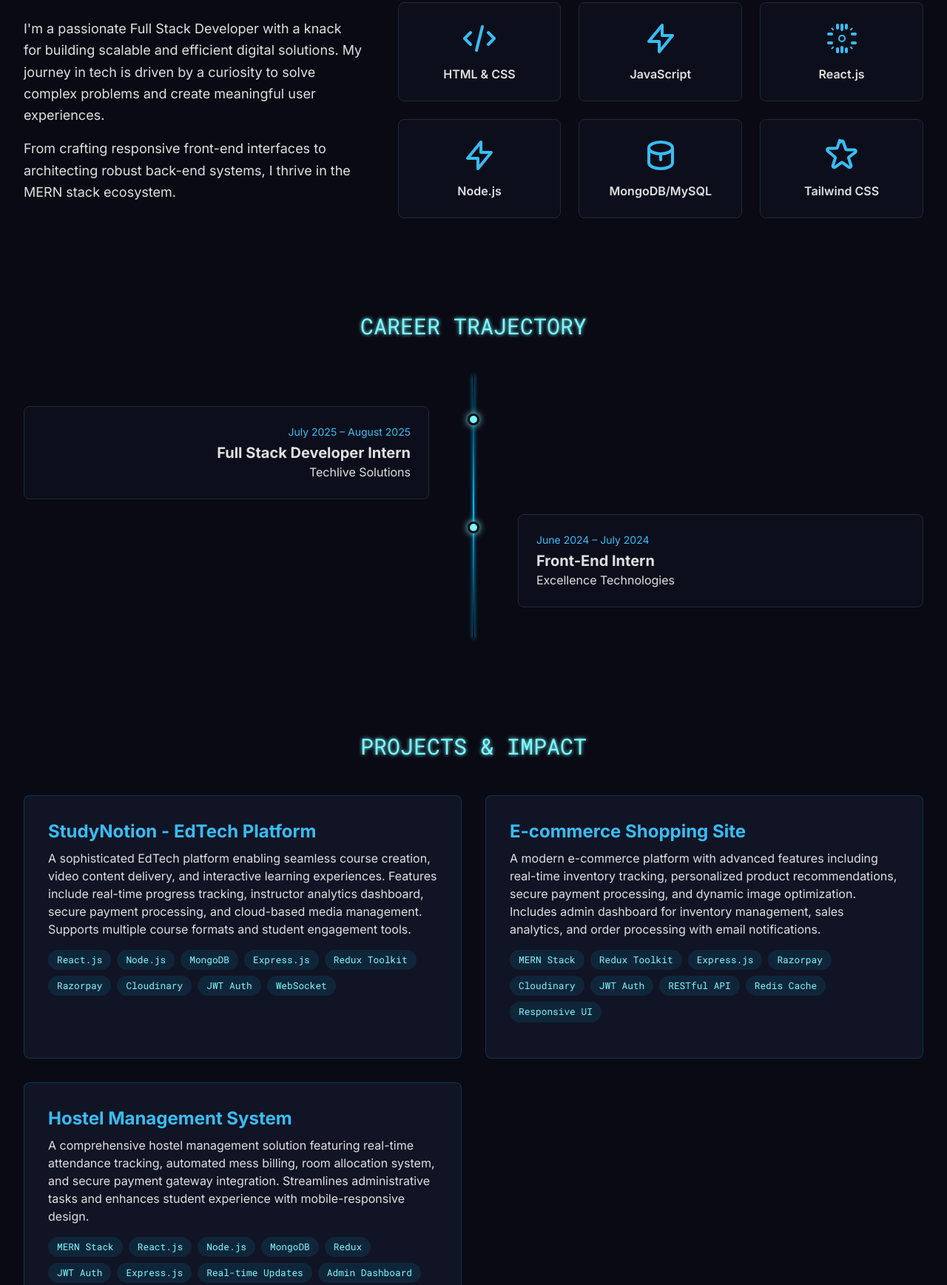
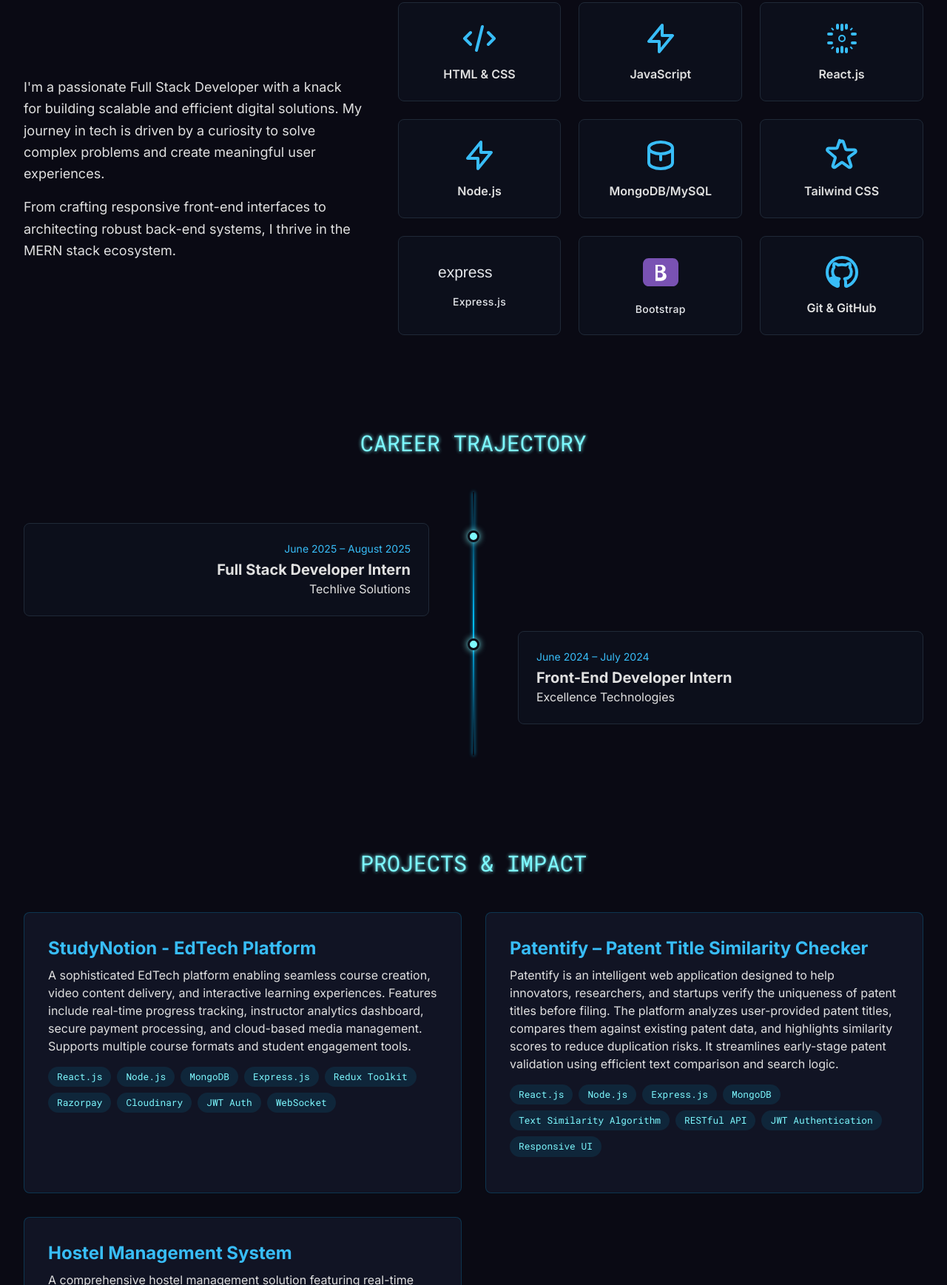
Before and after one commit to Kapleshwargupta5968/Portfolio, a plain HTML site: page index.html in a window 1280 px wide. Shown: the part 977-2714 px from the top of the page at 74% size. Drawn offline with nearby package versions, Linux system fonts and the light colour scheme.

Commit message:
portfolioKp

```diff
--- a/index.html
+++ b/index.html
@@ -63,7 +63,7 @@
                         class="inline-block bg-sky-500/10 border border-sky-500 text-sky-400 font-bold py-3 px-8 rounded-lg button-glow transition-all duration-300 hover:bg-sky-500/20 text-center">
                         View My Work
                     </a>
-                    <a href="./assets/CV/kapleshwarkumarCV.pdf" download="Kapleshwar_Kumar_Resume.pdf"
+                    <a href="./assets/CV/kapleshwarKumar.pdf" download="Kapleshwar_Kumar_Resume.pdf"
                         class="inline-block border border-gray-600 text-gray-300 font-bold py-3 px-8 rounded-lg transition-all duration-300 hover:bg-gray-800 hover:border-sky-500 hover:text-sky-400 text-center">
                         Download CV
                     </a>
@@ -171,6 +171,58 @@
                             </svg>
                             <h3 class="font-semibold text-center">Tailwind CSS</h3>
                         </div>
+                        <!-- <div
+                            class="flex flex-col items-center bg-gray-900/40 p-6 rounded-lg border border-gray-800 hover:border-sky-500 hover:bg-gray-900/60 transition-all duration-300">
+                            <svg class="w-12 h-12 mb-3 text-sky-400" fill="none" stroke="currentColor"
+                                viewBox="0 0 24 24" xmlns="http://www.w3.org/2000/svg">
+                                <path stroke-linecap="round" stroke-linejoin="round" stroke-width="2"
+                                    d="M3 12h18M12 3v18"></path>
+                            </svg>
+                            <h3 class="font-semibold text-center">Express.js</h3>
+                        </div> -->
+                        <div class="flex flex-col items-center justify-center bg-gray-900/40 p-6 rounded-lg border border-gray-800
+         hover:border-sky-500 hover:bg-gray-900/60 transition-all duration-300">
+
+                            <!-- Express.js Official Wordmark -->
+                            <svg class="w-21 h-7 mb-4" viewBox="0 0 128 32" xmlns="http://www.w3.org/2000/svg"
+                                aria-label="Express.js Logo">
+                                <text x="0" y="24" font-family="Helvetica, Arial, sans-serif" font-size="24"
+                                    font-weight="500" fill="#E5E7EB">
+                                    express
+                                </text>
+                            </svg>
+
+                            <h3 class="font-medium text-sm tracking-wide text-gray-200">
+                                Express.js
+                            </h3>
+                        </div>
+                        <div class="flex flex-col items-center justify-center bg-gray-900/40 p-6 rounded-lg border border-gray-800
+         hover:border-sky-500 hover:bg-gray-900/60 transition-all duration-300">
+
+                            <!-- Bootstrap Official Logo -->
+                            <svg class="w-12 h-12 mb-4" viewBox="0 0 118 94" xmlns="http://www.w3.org/2000/svg"
+                                aria-label="Bootstrap Logo">
+                                <path fill="#7952B3"
+                                    d="M19.2 0C8.6 0 0 8.6 0 19.2v55.6C0 85.4 8.6 94 19.2 94h79.6c10.6 0 19.2-8.6 19.2-19.2V19.2C118 8.6 109.4 0 98.8 0H19.2z" />
+                                <path fill="#fff"
+                                    d="M58.9 22.3c9.6 0 16.3 4.8 16.3 13 0 5.6-3.3 9.8-8.6 11.6v.2c6.8 1.3 11.5 6.1 11.5 13 0 9.4-7.5 15.6-18.7 15.6H41.7V22.3h17.2zm-4.2 19.5c6.3 0 9.7-2.6 9.7-7.3 0-4.7-3.2-7.1-9.4-7.1h-5.6v14.4h5.3zm.6 23.3c6.9 0 10.8-3 10.8-8.5 0-5.3-3.8-8.3-10.9-8.3h-6.1v16.8h6.2z" />
+                            </svg>
+
+                            <h3 class="font-medium text-sm tracking-wide text-gray-200">
+                                Bootstrap
+                            </h3>
+                        </div>
+
+                        <div
+                            class="flex flex-col items-center bg-gray-900/40 p-6 rounded-lg border border-gray-800 hover:border-sky-500 hover:bg-gray-900/60 transition-all duration-300">
+                            <svg class="w-12 h-12 mb-3 text-sky-400" fill="none" stroke="currentColor"
+                                viewBox="0 0 24 24" xmlns="http://www.w3.org/2000/svg">
+                                <path stroke-linecap="round" stroke-linejoin="round" stroke-width="2"
+                                    d="M12 2C6.477 2 2 6.477 2 12c0 4.418 2.867 8.166 6.839 9.489.5.091.682-.217.682-.483 0-.238-.009-.868-.013-1.703-2.782.605-3.369-1.34-3.369-1.34-.454-1.154-1.11-1.462-1.11-1.462-.908-.62.069-.607.069-.607 1.004.071 1.531 1.032 1.531 1.032.892 1.528 2.341 1.087 2.91.832.091-.647.35-1.087.636-1.337-2.22-.252-4.555-1.11-4.555-4.945 0-1.091.39-1.983 1.029-2.681-.103-.253-.446-1.27.098-2.647 0 0 .84-.269 2.75 1.025A9.564 9.564 0 0112 6.844c.85.004 1.705.115 2.504.337 1.91-1.294 2.75-1.025 2.75-1.025.544 1.377.201 2.394.099 2.647.64.698 1.028 1.59 1.028 2.681 0 3.845-2.338 4.69-4.565 4.936.359.309.678.919.678 1.852 0 1.336-.012 2.415-.012 2.744 0 .268.18.579.688.481C19.135 20.162 22 16.414 22 12c0-5.523-4.477-10-10-10z">
+                                </path>
+                            </svg>
+                            <h3 class="font-semibold text-center">Git & GitHub</h3>
+                        </div>
                     </div>
                 </div>
             </div>
@@ -183,7 +235,7 @@
                 <div class="timeline-item">
                     <div class="timeline-dot"></div>
                     <div class="p-6 rounded-lg bg-gray-900/40 border border-gray-800">
-                        <p class="text-sm text-sky-400">July 2025 – August 2025</p>
+                        <p class="text-sm text-sky-400">June 2025 – August 2025</p>
                         <h3 class="text-xl font-bold mt-1">Full Stack Developer Intern</h3>
                         <p class="text-md text-text-secondary">Techlive Solutions</p>
                     </div>
@@ -192,7 +244,7 @@
                     <div class="timeline-dot"></div>
                     <div class="p-6 rounded-lg bg-gray-900/40 border border-gray-800">
                         <p class="text-sm text-sky-400">June 2024 – July 2024</p>
-                        <h3 class="text-xl font-bold mt-1">Front-End Intern</h3>
+                        <h3 class="text-xl font-bold mt-1">Front-End Developer Intern</h3>
                         <p class="text-md text-text-secondary">Excellence Technologies</p>
                     </div>
                 </div>
@@ -203,12 +255,16 @@
         <section id="projects" class="reveal">
             <h2 class="section-header text-2xl md:text-3xl mb-12 text-center">PROJECTS & IMPACT</h2>
             <div class="grid md:grid-cols-1 lg:grid-cols-2 gap-8">
+
                 <!-- Project Card 1: StudyNotion -->
                 <div class="project-card cursor-pointer">
                     <h3 class="text-2xl font-bold text-sky-400">StudyNotion - EdTech Platform</h3>
-                    <p class="text-text-secondary mt-2 mb-4">A sophisticated EdTech platform enabling seamless course creation,
-                        video content delivery, and interactive learning experiences. Features include real-time progress tracking,
-                        instructor analytics dashboard, secure payment processing, and cloud-based media management. Supports multiple
+                    <p class="text-text-secondary mt-2 mb-4">A sophisticated EdTech platform enabling seamless course
+                        creation,
+                        video content delivery, and interactive learning experiences. Features include real-time
+                        progress tracking,
+                        instructor analytics dashboard, secure payment processing, and cloud-based media management.
+                        Supports multiple
                         course formats and student engagement tools.</p>
                     <div class="flex flex-wrap gap-2 mb-4">
                         <span class="tech-tag">React.js</span>
@@ -222,32 +278,40 @@
                         <span class="tech-tag">WebSocket</span>
                     </div>
                 </div>
-                <!-- Project Card 2: E-commerce Website -->
+
+                <!-- Project Card 2: Patentify – Patent Title Similarity Checker -->
                 <div class="project-card cursor-pointer">
-                    <h3 class="text-2xl font-bold text-sky-400">E-commerce Shopping Site</h3>
-                    <p class="text-text-secondary mt-2 mb-4">A modern e-commerce platform with advanced features including real-time
-                        inventory tracking, personalized product recommendations, secure payment processing, and dynamic image optimization.
-                        Includes admin dashboard for inventory management, sales analytics, and order processing with email notifications.</p>
+                    <h3 class="text-2xl font-bold text-sky-400">Patentify – Patent Title Similarity Checker</h3>
+
+                    <p class="text-text-secondary mt-2 mb-4">
+                        Patentify is an intelligent web application designed to help innovators, researchers,
+                        and startups verify the uniqueness of patent titles before filing. The platform analyzes
+                        user-provided patent titles, compares them against existing patent data, and highlights
+                        similarity scores to reduce duplication risks. It streamlines early-stage patent validation
+                        using efficient text comparison and search logic.
+                    </p>
+
                     <div class="flex flex-wrap gap-2 mb-4">
-                        <span class="tech-tag">MERN Stack</span>
-                        <span class="tech-tag">Redux Toolkit</span>
+                        <span class="tech-tag">React.js</span>
+                        <span class="tech-tag">Node.js</span>
                         <span class="tech-tag">Express.js</span>
-                        <span class="tech-tag">Razorpay</span>
-                        <span class="tech-tag">Cloudinary</span>
-                        <span class="tech-tag">JWT Auth</span>
+                        <span class="tech-tag">MongoDB</span>
+                        <span class="tech-tag">Text Similarity Algorithm</span>
                         <span class="tech-tag">RESTful API</span>
-                        <span class="tech-tag">Redis Cache</span>
+                        <span class="tech-tag">JWT Authentication</span>
                         <span class="tech-tag">Responsive UI</span>
                     </div>
                 </div>
+
                 <!-- Project Card 3: Hostel Management System -->
                 <div class="project-card cursor-pointer">
                     <h3 class="text-2xl font-bold text-sky-400">Hostel Management System</h3>
-                    <p class="text-text-secondary mt-2 mb-4">A comprehensive hostel management solution featuring real-time attendance tracking,
-                        automated mess billing, room allocation system, and secure payment gateway integration. Streamlines administrative tasks
+                    <p class="text-text-secondary mt-2 mb-4">A comprehensive hostel management solution featuring
+                        real-time attendance tracking,
+                        automated mess billing, room allocation system, and secure payment gateway integration.
+                        Streamlines administrative tasks
                         and enhances student experience with mobile-responsive design.</p>
                     <div class="flex flex-wrap gap-2 mb-4">
-                        <span class="tech-tag">MERN Stack</span>
                         <span class="tech-tag">React.js</span>
                         <span class="tech-tag">Node.js</span>
                         <span class="tech-tag">MongoDB</span>
@@ -268,7 +332,7 @@
                 <div class="bg-gray-900/40 p-6 rounded-lg border border-gray-800">
                     <h3 class="text-xl font-bold text-sky-400">B.Tech, CSE</h3>
                     <p class="text-text-secondary mt-1">GNA University, Phagwara</p>
-                    <p class="text-sm font-mono text-sky-500 mt-2">7.32 CGPA</p>
+                    <p class="text-sm font-mono text-sky-500 mt-2">7.5 CGPA</p>
                 </div>
                 <div class="bg-gray-900/40 p-6 rounded-lg border border-gray-800">
                     <h3 class="text-xl font-bold text-sky-400">Class XII</h3>
@@ -321,7 +385,7 @@
         <div class="container mx-auto px-6 lg:px-8 flex flex-col items-center gap-6">
             <div class="flex gap-8">
                 <!-- LinkedIn Icon -->
-                <a href="http://linkedin.com/in/kapleshwarkumar" target="_blank" rel="noopener noreferrer"
+                <a href="https://www.linkedin.com/in/kapleshwarkumar" target="_blank" rel="noopener noreferrer"
                     class="social-link">
                     <svg xmlns="http://www.w3.org/2000/svg" width="24" height="24" viewBox="0 0 24 24" fill="none"
                         stroke="currentColor" stroke-width="2" stroke-linecap="round" stroke-linejoin="round"
```
Also changed, not shown: main.js (+5 -5 lines), 2 other files.
